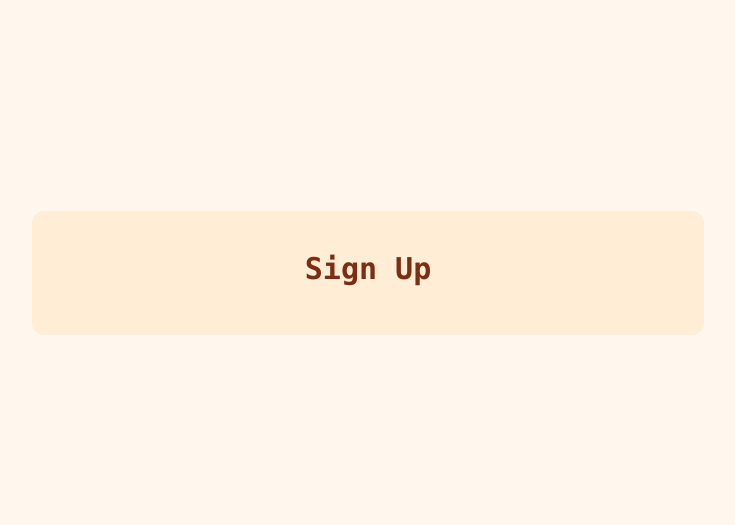
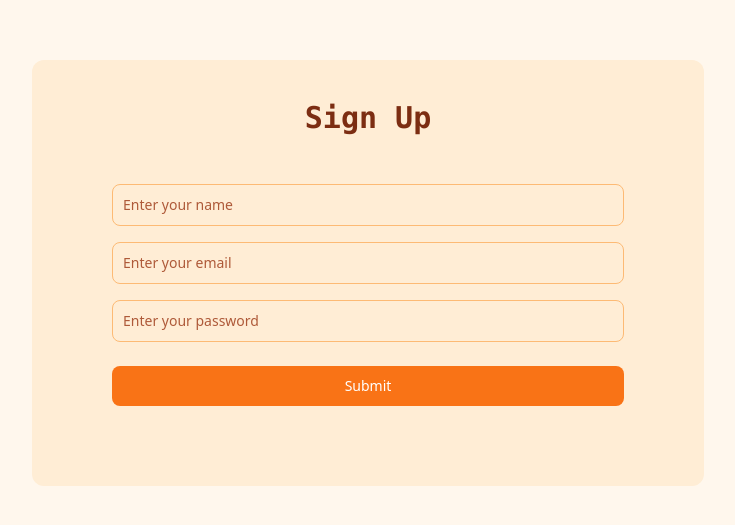
Before and after one commit to anoopraju31/100xdevs_cohort, a React (Vite) app in the folder Week 5/assigments/business-card/: page /sign-up in a window 1280 px wide. Shown: the part 127-652 px from the top of the page, without its empty margins (272-1007 px from the left). Built offline with nearby package versions, Linux system fonts and the light colour scheme.

Commit message:
Week 5 - Assignment: Business Card - Sign Up page styled

```diff
--- a/Week 5/assigments/business-card/src/pages/SignUpPage.jsx
+++ b/Week 5/assigments/business-card/src/pages/SignUpPage.jsx
@@ -1,10 +1,74 @@
+import { useCallback, useState } from 'react'
+import InputField from '../components/InputField'
+import Button from '../components/Button'
+
 const SignUpPage = () => {
+	const [name, setName] = useState('')
+	const [email, setEmail] = useState('')
+	const [password, setPassword] = useState('')
+	const [isButtonDisabled, setIsButtonDisabled] = useState(false)
+
+	const handleNameChange = useCallback((e) => setName(e.target.value), [])
+	const handleEmailChange = useCallback((e) => setEmail(e.target.value), [])
+	const handlePasswordChange = useCallback(
+		(e) => setPassword(e.target.value),
+		[],
+	)
+
+	const handleSubmit = useCallback(async (e) => {
+		try {
+			e.preventDefault()
+			setIsButtonDisabled(true)
+		} catch (error) {
+			setIsButtonDisabled(false)
+			console.log(error)
+		}
+	}, [])
+
 	return (
 		<main className='min-h-screen flex justify-center items-center bg-orange-50'>
 			<div className='flex-shrink-0 w-full max-w-2xl p-10 rounded-xl bg-orange-100'>
 				<h1 className='text-3xl text-center mb-2 font-bold font-mono text-orange-900'>
 					Sign Up
 				</h1>
+
+				<form className='p-10' onSubmit={handleSubmit}>
+					<InputField
+						id='name'
+						name='name'
+						label='Name'
+						placeholder='Enter your name'
+						type='text'
+						value={name}
+						handleChange={handleNameChange}
+					/>
+					<InputField
+						id='email'
+						name='email'
+						label='Email'
+						placeholder='Enter your email'
+						type='email'
+						value={email}
+						handleChange={handleEmailChange}
+					/>
+					<InputField
+						id='password'
+						name='password'
+						label='password'
+						placeholder='Enter your password'
+						type='password'
+						value={password}
+						handleChange={handlePasswordChange}
+					/>
+
+					<div className='mt-6 flex justify-center'>
+						<Button
+							title='Submit'
+							type='submit'
+							isDisabled={isButtonDisabled}
+						/>
+					</div>
+				</form>
 			</div>
 		</main>
 	)
```
